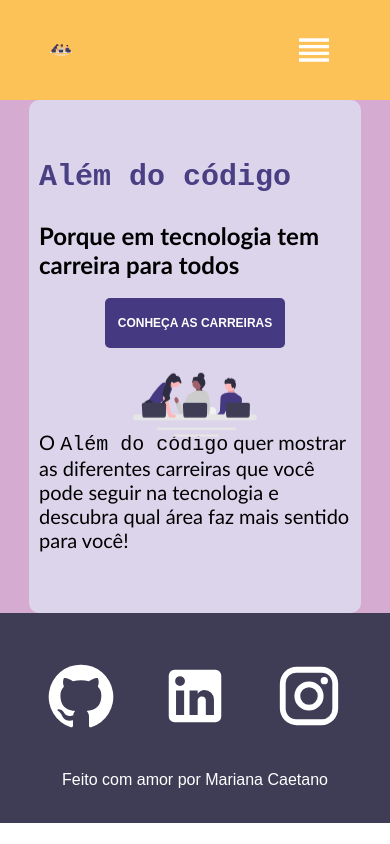
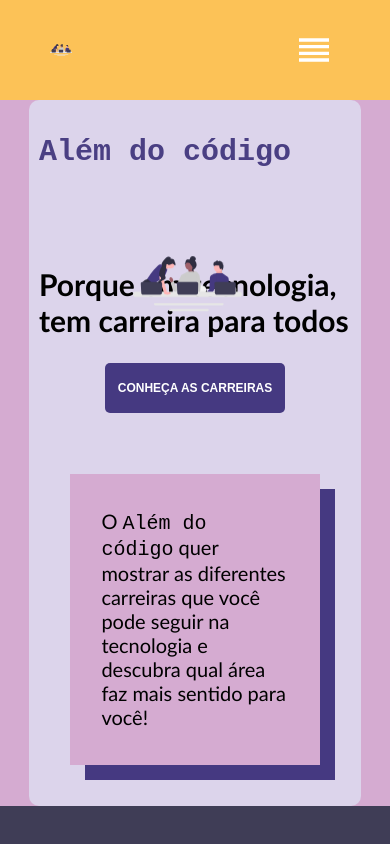
Before and after one commit to Mariana-Caetano/alem-do-codigo, a React (Create React App) app: page / in a window 390 px wide. Shown: the top 844 px of the page. Built offline with nearby package versions, Linux system fonts and the light colour scheme.

Commit message:
fixing home page divs

```diff
--- a/src/pages/Home.js
+++ b/src/pages/Home.js
@@ -9,10 +9,10 @@ function Home() {
         <div className='headerContainer'>
             <h1>
               <code>Além do código</code>
-              <img src={Image} alt="três pessoas com um laptop"/>
+              <img src={Image} alt="três pessoas com um laptop" className='imgHome'/>
             </h1>
 
-            <h2> Porque em tecnologia tem carreira para todos </h2>
+            <h2> Porque em tecnologia, tem carreira para todos </h2>
             <Link to="/carreiras">
                 <button><p>CONHEÇA AS CARREIRAS</p></button>
             </Link>
--- a/src/styles/home.css
+++ b/src/styles/home.css
@@ -20,20 +20,21 @@
   .headerContainer h1 {
     justify-content: center;
     align-items: center;
-    font-size: 90px;
+    font-size: 100px;
     height: 60px;
     font-weight: 50;
     color: #453981;
-    padding-top: 8%;
+    /*padding-top: 8%;*/
     margin-bottom: 5%;
   }
 
   .headerContainer button {
     margin-bottom: 50px;
   }
-  /*.headerContainer h2 {
+  .headerContainer h2 {
     margin-top: 90px;
-  }*/
+    font-size: 30px;
+  }
   .headerContainer button p {
     font-size: 12px;
     font-weight: bold;
@@ -45,8 +46,10 @@
   }
 
   .sobre {
-    margin-top: 10%;
-    margin-bottom: 10%;
+    background-color: #DCD4EB;
+    box-shadow: 20px 20px #86828d;
+    margin: 10% 10% 10% 5%;
+    padding: 5% 10% 5% 10%;
     font-family: "Gill Sans", "Gill Sans MT", Calibri, "Trebuchet MS", sans-serif;
   }
 
@@ -142,7 +145,19 @@
       margin-left: 30%;
       margin-top: 60%;
     }
+
+    .sobre {
+      background-color: #D5ABD1;
+      margin: 10%;
+      box-shadow: 15px 15px #453981;
+    }
     .sobre p {
       color: black;
     }
+
+    .headerContainer .imgHome {
+      width: 35%;
+      margin-top: 30%;
+    }
+
   }
```
